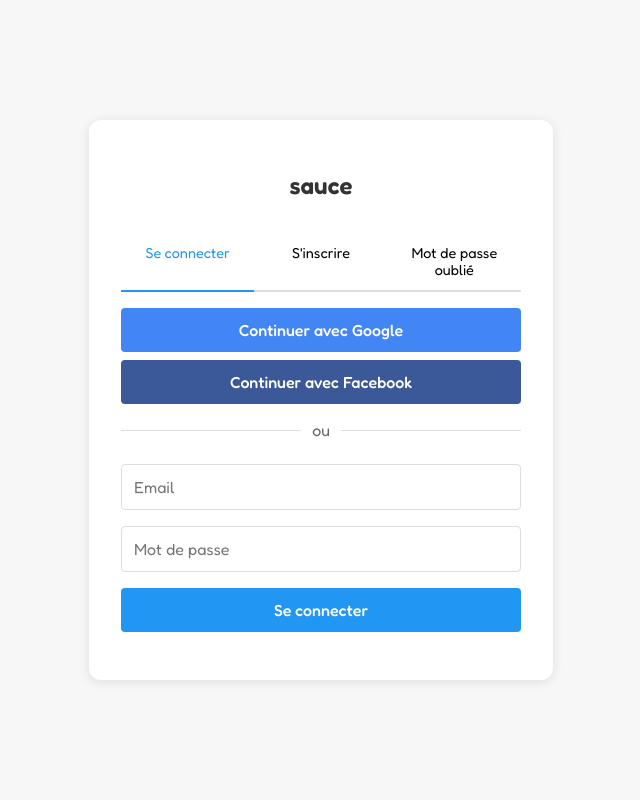
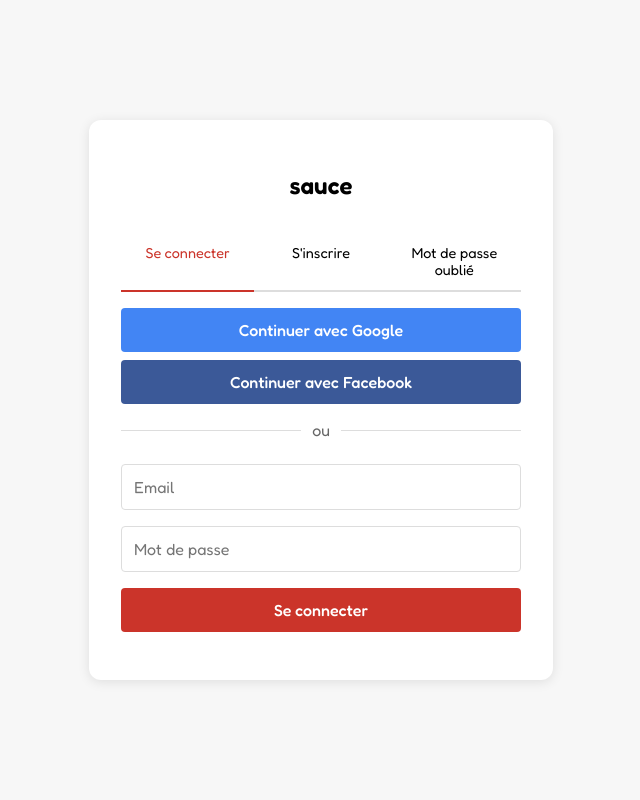
Before and after one commit to Pie-Loup/recipea, a Flask app: page / in a window 1280 px wide. Shown: the whole page, without its empty margins (319-959 px from the left). Run offline with Flask 3, Linux system fonts and the light colour scheme; parts of the project's set-up code (start-up, migrations or seed data) failed here and were passed over; some libraries are stand-ins or nearby versions.

Commit message:
update colors misc

```diff
--- a/app/static/style.css
+++ b/app/static/style.css
@@ -1,5 +1,60 @@
 /* Import de la police Fredoka depuis Google Fonts */
 @import url('https://fonts.googleapis.com/css2?family=Fredoka:wght@300;400;500;600&display=swap');
+
+/* Couleurs brutes */
+:root {
+    /* Couleurs principales */
+    --light-red: #cb342a;
+    --dark-red: #a82921;
+    --main-blue: #2196f3;
+    --main-blue-dark: #1976d2;
+    --light-yellow: #f6a800;
+    --dark-yellow: #e19600;
+    --black-text: #1a1a1a;
+    --white-text: #fff6f3;
+    --light-green: #42b883;
+    --dark-green: #2e9e6e;
+
+    /* Nuances de gris */
+    --gray-100: #f7f7f7;
+    --gray-200: #ddd;
+    --gray-400: #666;
+    --gray-600: #333;
+
+    /* Couleurs des réseaux sociaux */
+    --google-blue: #4285F4;
+    --facebook-blue: #3b5998;
+
+    /* Autres couleurs */
+    --pure-white: #fff;
+}
+
+/* Variables sémantiques */
+:root {
+    /* Couleurs de l'interface */
+    --background-color: var(--gray-100);
+    --text-color-dark: var(--black-text);
+    --text-color-light: var(--white-text);
+    --text-muted: var(--gray-400);
+    --primary-color: var(--light-red);
+    --primary-color-dark: var(--dark-red);
+    --white: var(--pure-white);
+    --border-color: var(--gray-200);
+    --shadow-color: rgba(0, 0, 0, 0.1);
+
+    /* Boutons et actions */
+    --record-btn-color: var(--light-yellow);
+    --record-btn-active: var(--dark-yellow);
+    --record-btn-shadow: var(--white-text);
+    --error-color: var(--light-red);
+    --error-color-hover: var(--dark-red);
+    --valid-color: var(--light-green);
+    --valid-color-hover: var(--dark-green);
+
+    /* Réseaux sociaux */
+    --google-color: var(--google-blue);
+    --facebook-color: var(--facebook-blue);
+}
 
 /* Appliquer Fredoka à tous les éléments */
 * {
@@ -35,15 +90,15 @@ body {
     width: 100%;
     max-width: 400px;
     margin: 20px;
-    background: #fff;
+    background: var(--white);
     border-radius: 12px;
-    box-shadow: 0 2px 12px rgba(0, 0, 0, 0.1);
+    box-shadow: 0 2px 12px var(--shadow-color);
     padding: 32px;
 }
 
 h1, h2 {
     text-align: center;
-    color: #333;
+    color: var(--text-color);
     margin-bottom: 32px;
 }
 
@@ -58,8 +113,8 @@ h1, h2 {
 .btn, .blue-btn, .login-btn {
     display: block;
     padding: 12px 32px;
-    background: #2196f3;
-    color: #fff;
+    background: var(--primary-color);
+    color: var(--white);
     border: none;
     border-radius: 8px;
     font-size: 1.1em;
@@ -164,13 +219,13 @@ textarea, .search-input {
     padding: 0.75rem;
     text-align: center;
     cursor: pointer;
-    border-bottom: 2px solid #ddd;
+    border-bottom: 2px solid var(--border-color);
     font-size: 0.9rem;
 }
 
 .tab.active {
-    border-bottom: 2px solid #2196f3;
-    color: #2196f3;
+    border-bottom: 2px solid var(--primary-color);
+    color: var(--primary-color);
 }
 
 .form-container {
@@ -197,7 +252,7 @@ textarea, .search-input {
 }
 
 .error {
-    color: #e53935;
+    color: var(--error-color);
     margin: 0.5rem 0;
 }
 
--- a/app/static/style_create_recipe.css
+++ b/app/static/style_create_recipe.css
@@ -38,7 +38,7 @@ h1 {
 
 .option-card h2 {
     margin: 0 0 12px 0;
-    color: #2196f3;
+    color: var(--primary-color);
 }
 
 .option-card p {
--- a/app/static/style_username.css
+++ b/app/static/style_username.css
@@ -40,7 +40,7 @@
 
 .input-group input:focus {
     outline: none;
-    border-color: #2196f3;
+    border-color: var(--primary-color);
     box-shadow: 0 0 0 3px rgba(33, 150, 243, 0.1);
 }
 
@@ -53,13 +53,13 @@
     font-size: 1.1rem;
     font-weight: 500;
     cursor: pointer;
-    background: #2196f3;
+    background: var(--primary-color);
     color: #fff;
     transition: all 0.3s ease;
 }
 
 .submit-btn:not(:disabled):hover {
-    background: #1976d2;
+    background: var(--primary-color-dark);
     transform: translateY(-1px);
     box-shadow: 0 4px 12px rgba(33, 150, 243, 0.2);
 }
--- a/app/static/style_voice_recipe.css
+++ b/app/static/style_voice_recipe.css
@@ -8,11 +8,11 @@
     width: 120px;
     height: 120px;
     border-radius: 60px;
-    background: orange;
+    background: var(--record-btn-color);
     color: white;
     font-size: 1.5em;
     border: none;
-    box-shadow: 0 4px 16px #ff980033;
+    box-shadow: 0 4px 16px var(--recode-btn-shadow);
     cursor: pointer;
     transition: background 0.2s, box-shadow 0.2s, transform 0.1s;
     outline: none;
@@ -20,7 +20,7 @@
 }
 
 .rec-btn.recording {
-    background: #ff5722;
+    background: var(--record-btn-active);
     box-shadow: 0 0 0 8px #ff980033, 0 4px 16px #ff980033;
     animation: pulse 1s infinite;
 }
--- a/app/templates/index.html
+++ b/app/templates/index.html
@@ -3,7 +3,7 @@
 <head>
     <meta charset="UTF-8">
     <meta name="viewport" content="width=device-width, initial-scale=1.0">
-    <title>Login - Sauce</title>
+    <title>sauce</title>
     <link rel="icon" type="image/png" href="{{ url_for('static', filename='favicon.png') }}">
     <link rel="stylesheet" href="{{ url_for('static', filename='style.css') }}">
     <script src="https://cdn.jsdelivr.net/npm/@supabase/supabase-js@2"></script>
--- a/app/templates/profile.html
+++ b/app/templates/profile.html
@@ -3,7 +3,7 @@
 <head>
     <meta charset="UTF-8">
     <meta name="viewport" content="width=device-width, initial-scale=1.0">
-    <title>Mon Profil - Sauce</title>
+    <title>sauce</title>
     <link rel="icon" type="image/png" href="{{ url_for('static', filename='favicon.png') }}">
     <link rel="stylesheet" href="{{ url_for('static', filename='style_profile.css') }}">
 </head>
--- a/app/templates/username.html
+++ b/app/templates/username.html
@@ -3,7 +3,7 @@
 <head>
     <meta charset="UTF-8">
     <meta name="viewport" content="width=device-width, initial-scale=1.0">
-    <title>Setup Username - Sauce</title>
+    <title>sauce</title>
     <link rel="icon" type="image/png" href="{{ url_for('static', filename='favicon.png') }}">
     <link rel="stylesheet" href="{{ url_for('static', filename='style_username.css') }}">
     <script src="https://cdn.jsdelivr.net/npm/@supabase/supabase-js@2"></script>
--- a/app/templates/voice_recipe_generator.html
+++ b/app/templates/voice_recipe_generator.html
@@ -3,7 +3,7 @@
 <head>
   <meta charset="utf-8">
   <meta name="viewport" content="width=device-width, initial-scale=1.0">
-  <title>Sauce</title>
+  <title>sauce</title>
   <link rel="icon" type="image/png" href="{{ url_for('static', filename='favicon.png') }}">
   <link rel="stylesheet" href="{{ url_for('static', filename='style_recipe_generator.css') }}">
   <link rel="stylesheet" href="{{ url_for('static', filename='style_voice_recipe.css') }}">
```
Also changed, not shown: other parts of app/static/style.css (+18 -18 lines), app/static/style_feed.css (+11 -11 lines), app/static/style_profile.css (+12 -3 lines), app/static/style_recipe_generator.css (+5 -5 lines), app/templates/feed.html (+4 -4 lines).
